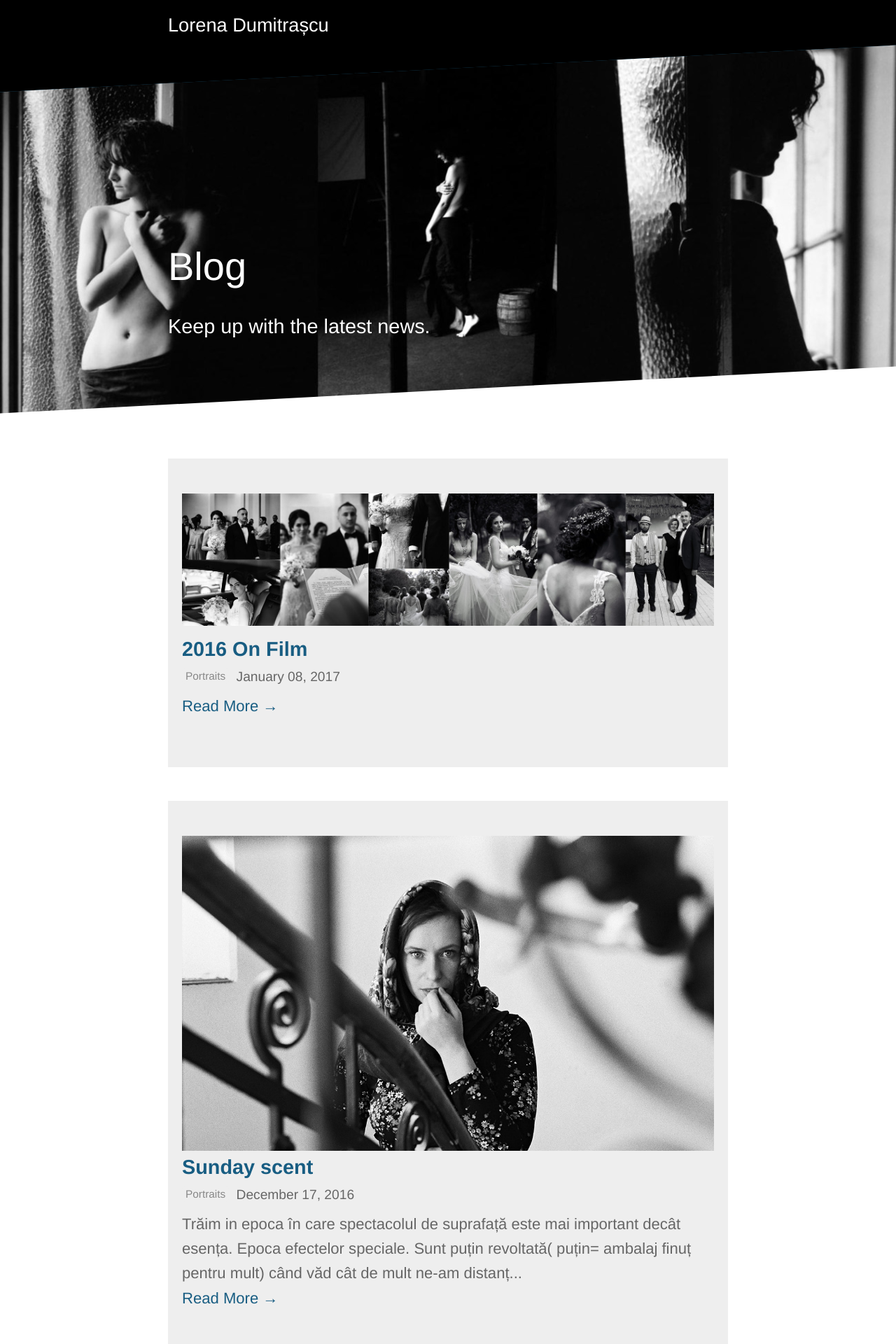
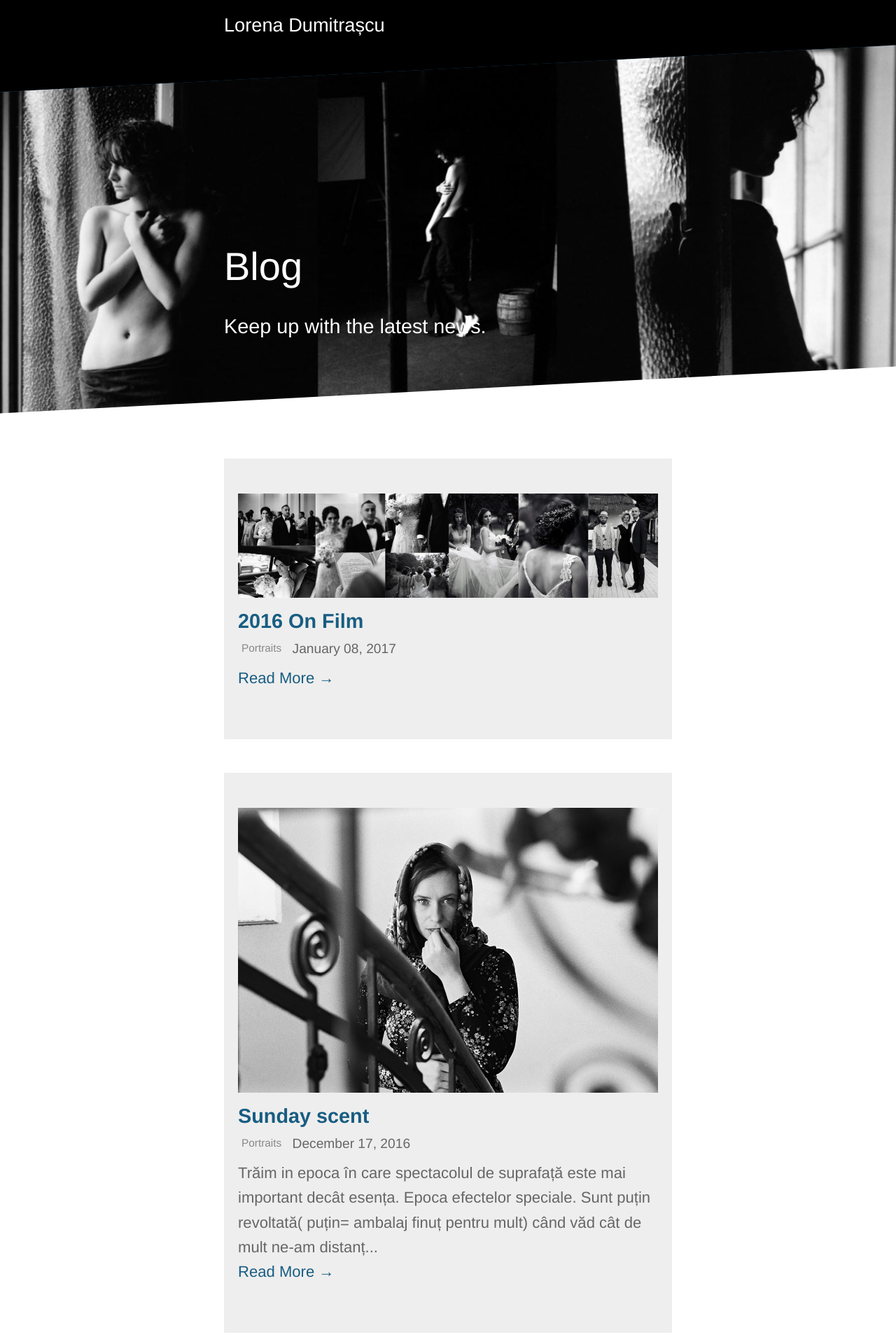
Before and after one commit to CosminTraistaru/photostories, a Jekyll site: the page built from blog/index.html, in a window 1280 px wide. Shown: the top 1920 px of the page at 70% size. Built offline with Jekyll 4.4.1, drawn with Linux system fonts in a browser that asks for light colours; the list of posts is cut into pages by our own code.

Commit message:
smaller site width

```diff
--- a/_sass/layout.scss
+++ b/_sass/layout.scss
@@ -6,11 +6,11 @@
 }
 
 .text-container {
-	max-width: 800px;
+	max-width: 640px;
 }
 
 .container {
-	max-width: 800px;
+	max-width: 640px;
 }
 
 header {
```
